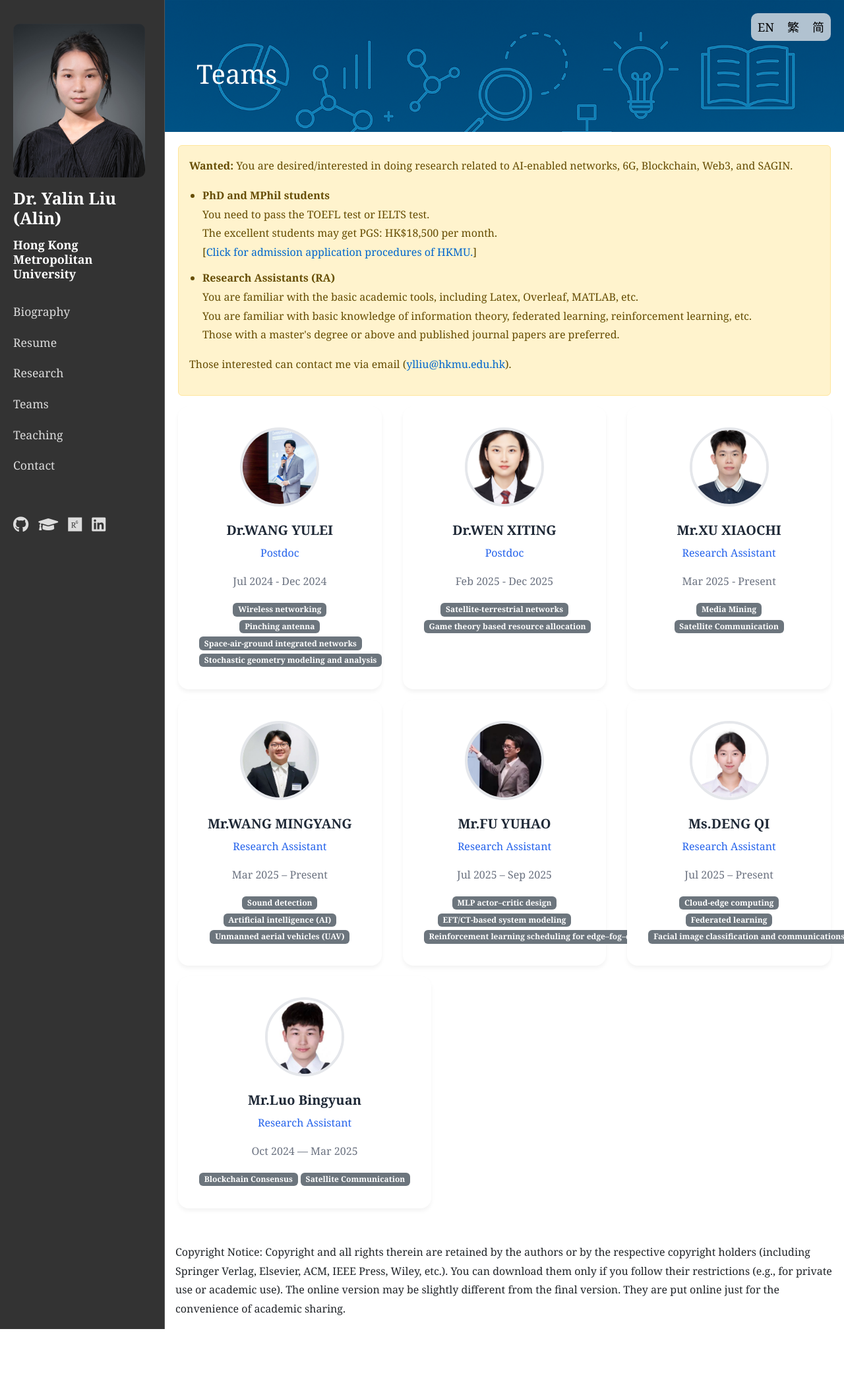
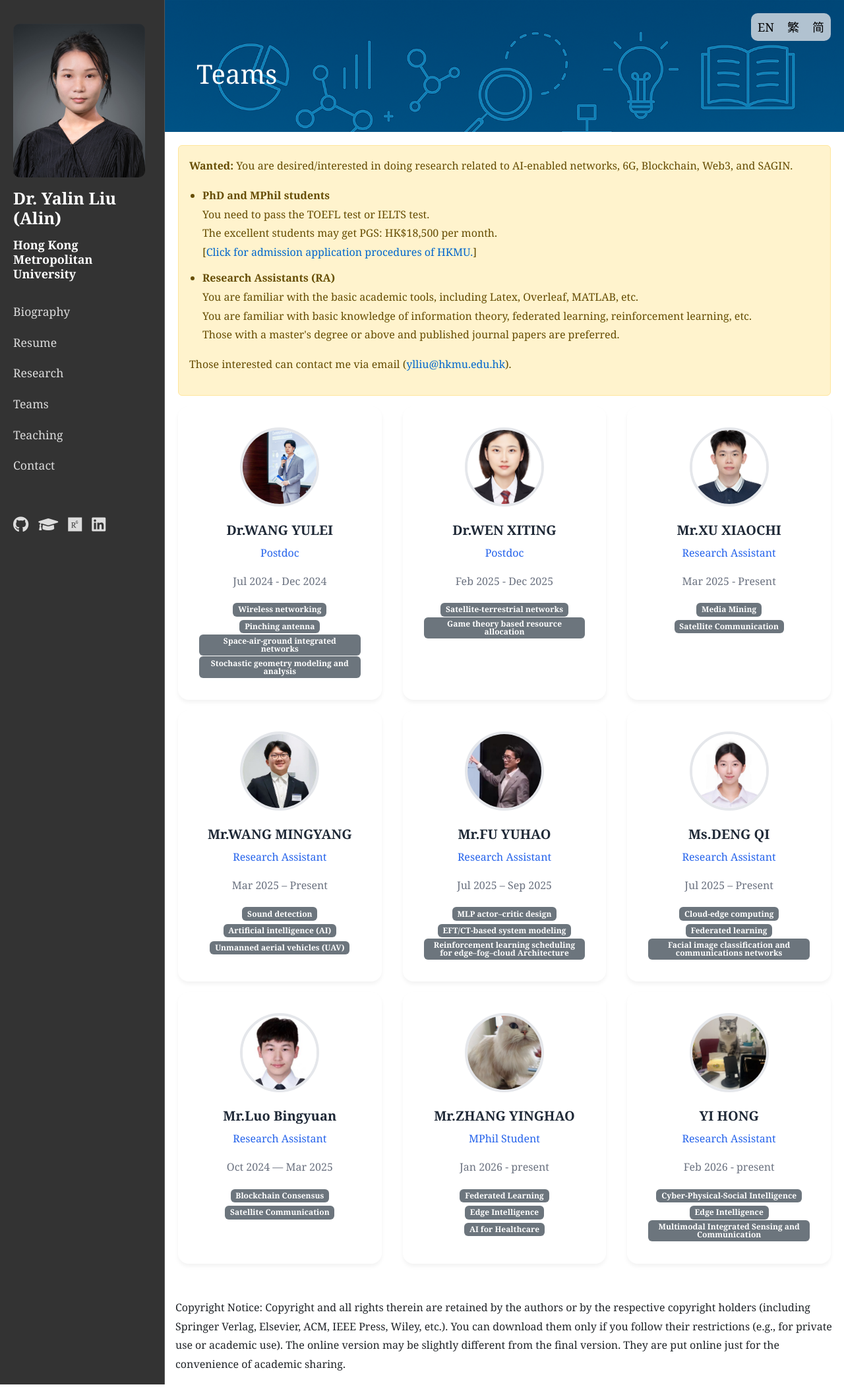
Before and after one commit to yalin-liu/yalin-liu.github.io, a Jekyll site: the page built from _pages/teams.md, in a window 1280 px wide. Shown: the whole page at 66% size. Built offline with Jekyll 4.4.1, drawn with Linux system fonts in a browser that asks for light colours; before the commit the page ends 2031 px from its top, so only the background shows below that.

Commit message:
add new team member

```diff
--- a/_pages/teams.md
+++ b/_pages/teams.md
@@ -134,6 +134,33 @@ language: en
                     <span class="badge text-bg-secondary">Satellite Communication</span>
                 </div>
             </div>
+            <div class="team-member">
+                <div class="member-photo">
+                    <img src="{{ site.baseurl }}/assets/images/yinghao_zhang.jpg" alt="Mr.Zhang Yinghao">
+                </div>
+                <h3>Mr.ZHANG YINGHAO</h3>
+                <p class="member-title">MPhil Student</p>
+                <p class="member-bio">Jan 2026 - present</p>
+                <div class="member-bio">
+                    <span class="badge text-bg-secondary">Federated Learning</span>
+                    <span class="badge text-bg-secondary">Edge Intelligence</span>
+                    <span class="badge text-bg-secondary">AI for Healthcare</span>
+                </div>
+                <a href="https://1643204431.github.io/" target="_blank" class="stretched-link"></a>
+            </div>
+            <div class="team-member">
+                <div class="member-photo">
+                    <img src="{{ site.baseurl }}/assets/images/yi_hong.jpg" alt="YI HONG">
+                </div>
+                <h3>YI HONG</h3>
+                <p class="member-title">Research Assistant</p>
+                <p class="member-bio">Feb 2026 - present</p>
+                <div class="member-bio">
+                    <span class="badge text-bg-secondary">Cyber-Physical-Social Intelligence</span>
+                    <span class="badge text-bg-secondary">Edge Intelligence</span>
+                    <span class="badge text-bg-secondary">Multimodal Integrated Sensing and Communication</span>
+                </div>
+            </div>
         </div>
     </section>
 </div>
--- a/assets/css/main.css
+++ b/assets/css/main.css
@@ -331,6 +331,7 @@ a:hover {
     text-align: center;
     box-shadow: 0 4px 6px rgba(0, 0, 0, 0.05);
     transition: all 0.3s ease;
+    position: relative;
 }
 
 .team-member:hover {
@@ -369,6 +370,10 @@ a:hover {
 .member-bio {
     color: #6b7280;
     line-height: 1.6;
+}
+
+.member-bio > span{
+    white-space: normal;
 }
 
 .text-left {
```
Also changed, not shown: zh-CN/teams.md (+27 -0 lines), zh-TW/teams.md (+27 -0 lines), assets/images/yi_hong.jpg (added), assets/images/yinghao_zhang.jpg (added).
